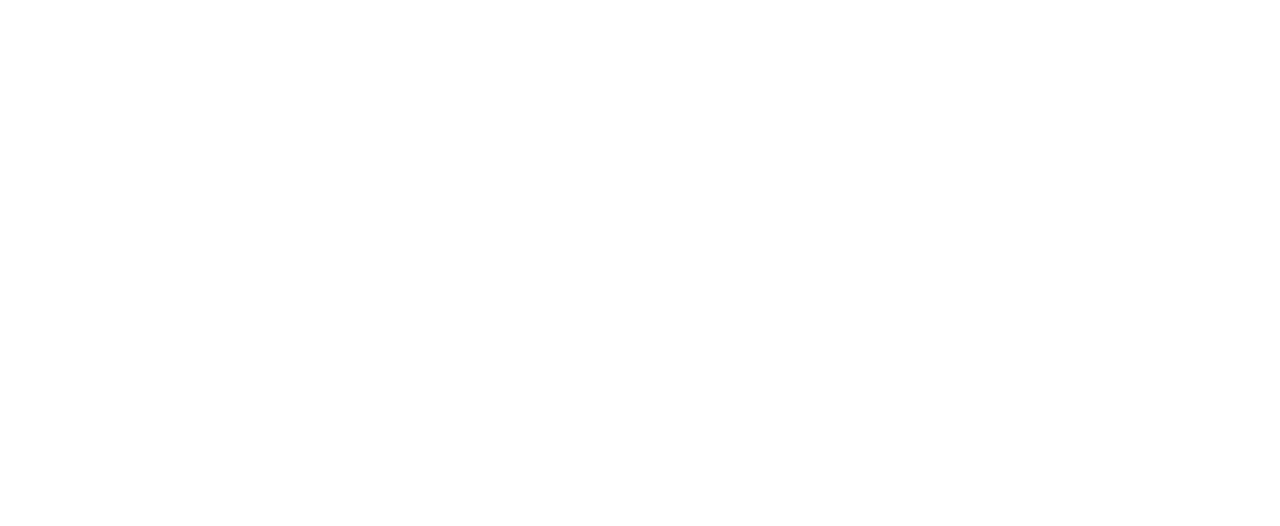
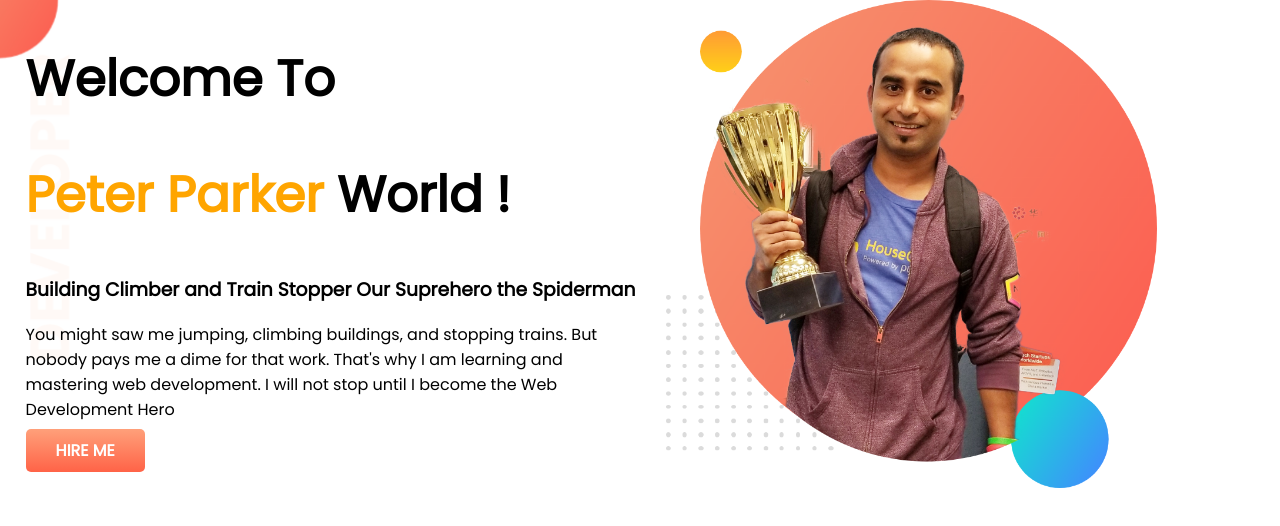
Before and after one commit to MrRonnie/Developer-portfolio, a plain HTML site: page index.html in a window 1280 px wide. Drawn offline with Linux system fonts and the light colour scheme.

Commit message:
Top side

```diff
--- a/index.html
+++ b/index.html
@@ -1,12 +1,40 @@
 <!DOCTYPE html>
 <html lang="en">
-<head>
-    <meta charset="UTF-8">
-    <meta http-equiv="X-UA-Compatible" content="IE=edge">
-    <meta name="viewport" content="width=device-width, initial-scale=1.0">
+  <head>
+    <meta charset="UTF-8" />
+    <meta http-equiv="X-UA-Compatible" content="IE=edge" />
+    <meta name="viewport" content="width=device-width, initial-scale=1.0" />
     <title>Portfolio</title>
-</head>
-<body>
-
-</body>
+    <link rel="preconnect" href="https://fonts.googleapis.com" />
+    <link rel="preconnect" href="https://fonts.gstatic.com" crossorigin />
+    <link
+      href="https://fonts.googleapis.com/css2?family=Poppins&display=swap"
+      rel="stylesheet"
+    />
+    <link rel="stylesheet" href="style.css" />
+  </head>
+  <body>
+    <section class="Top-bannar">
+      <div class="half-width">
+        <h1>Welcome To</h1>
+        <h1><span class="orange-color">Peter Parker</span> World !</h1>
+        <h3>Building Climber and Train Stopper Our Suprehero the Spiderman</h3>
+        <p>
+          You might saw me jumping, climbing buildings, and stopping trains. But
+          nobody pays me a dime for that work. That's why I am learning and
+          mastering web development. I will not stop until I become the Web
+          Development Hero
+        </p>
+        <a
+          class="link-button"
+          target="_blank"
+          href="https://www.programming-hero.com/"
+          >HIRE ME</a
+        >
+      </div>
+      <div class="half-width">
+        <img src="images/jhankar.png" alt="" />
+      </div>
+    </section>
+  </body>
 </html>
--- a/style.css
+++ b/style.css
@@ -0,0 +1,32 @@
+body {
+  font-family: "Poppins", sans-serif;
+  margin: 0;
+}
+h1 {
+  font-size: 50px;
+}
+.orange-color {
+  color: orange;
+}
+section {
+  display: flex;
+}
+.half-width {
+  width: 50%;
+  padding-left: 2%;
+}
+.half-width img {
+  width: 80%;
+}
+.link-button {
+  text-decoration: none;
+  background-image: linear-gradient(lightsalmon, tomato);
+  color: white;
+  font-weight: 700;
+  padding: 10px 30px;
+  border-radius: 5px;
+}
+.Top-bannar {
+  background-image: url(images/top-banner.png);
+  background-repeat: no-repeat;
+}
```
